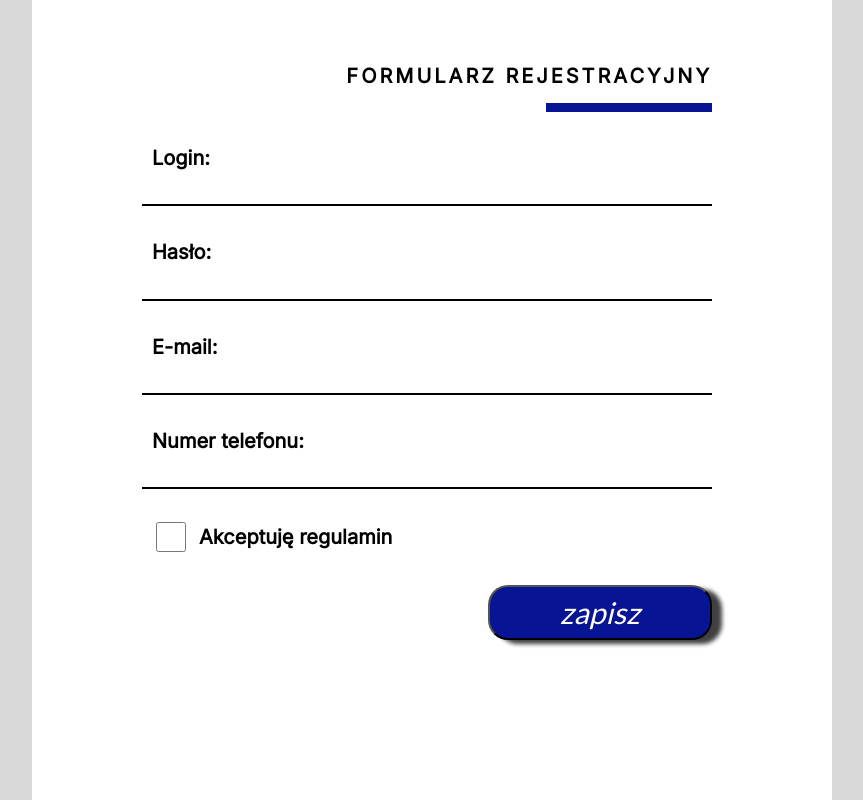
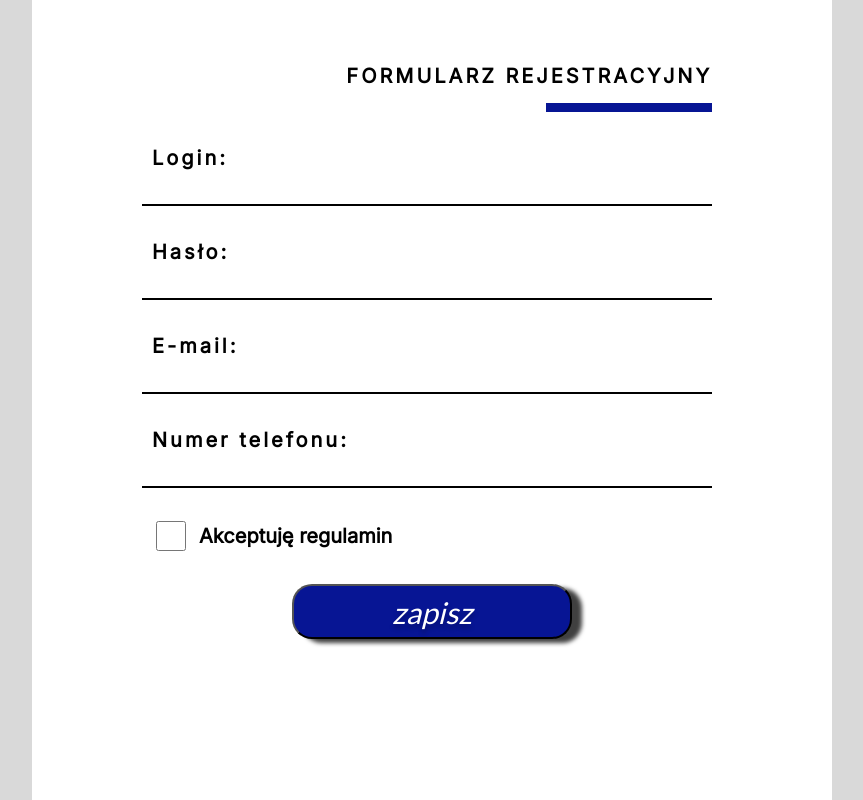
Before and after one commit to filobr/task, a React (Create React App) app: page /form in a window 1280 px wide. Shown: the whole page, without its empty margins (208-1071 px from the left). Built offline with nearby package versions, Linux system fonts and the light colour scheme.

Commit message:
2 - Feat: add helpers functions for styling

```diff
--- a/src/App.tsx
+++ b/src/App.tsx
@@ -4,8 +4,7 @@ import { BrowserRouter, Routes, Route } from "react-router-dom";
 import { Main } from "components/Main";
 import { FormPage } from "components/Form";
 
-const App: FC = () => {
-  return (
+const App: FC = () => (
   <BrowserRouter>
     <Routes>
       <Route path="/" element={<Main />} />
@@ -13,6 +12,5 @@ const App: FC = () => {
     </Routes>
   </BrowserRouter>
 );
-};
 
 export default App;
--- a/src/components/Form.tsx
+++ b/src/components/Form.tsx
@@ -2,23 +2,21 @@ import { FC, useState } from "react";
 import styled from "styled-components";
 
 import { Card, MainContainer } from "components/Main";
+import {
+  flexDisplay,
+  setButtonFont,
+  setInterFont,
+  setLatoFont,
+} from "helpers/helpers";
 
 const TitleContainer = styled.div`
-  width: 70%;
-  display: flex;
-  flex-direction: column;
+  ${flexDisplay("70%", "auto", "column")}
   align-items: flex-end;
   margin-top: 50px;
 `;
 
 const Title = styled.span`
-  font-family: "Inter";
-  font-style: normal;
-  font-weight: 800;
-  font-size: 20px;
-  line-height: 165%;
-  letter-spacing: 0.15em;
-  color: #000000;
+  ${setInterFont(20)};
   padding: 10px 0;
 `;
 
@@ -29,65 +27,40 @@ const TitleBox = styled.div`
 `;
 
 const Form = styled.form`
-  width: 70%;
-  display: flex;
-  flex-direction: column;
+  ${flexDisplay("70%", "auto", "column")}
   align-items: flex-end;
 `;
 
 const FormLabel = styled.label`
   width: 100%;
   text-align: left;
-  font-family: "Inter";
-  font-style: normal;
-  font-weight: 700;
-  font-size: 20px;
-  line-height: 165%;
-  color: #000000;
   margin-top: 30px;
+  ${setInterFont(20)};
 `;
 
 const FormInput = styled.input<{ isError?: boolean }>`
   width: 100%;
   padding: 5px;
   border: none;
-  border-bottom: 2px solid ${props => (props.isError ? "#F00000" : "#000000")};
+  border-bottom: 2px solid ${props => (props.isError ? "#FF0000" : "#000000")};
   background-color: #ffffff;
   outline: none;
-  font-size: 12px;
-  letter-spacing: 1.5px;
-  resize: none;
-
-  font-family: "Inter";
-  font-style: normal;
-  font-weight: 500;
-  font-size: 16px;
-  line-height: 120%;
-  color: #000000;
+  ${setLatoFont(16)};
 `;
 
 const FormButton = styled.input`
-  width: 224.3px;
+  width: 50%;
   height: 54.88px;
-
   background: #071594;
   box-shadow: 10px 4px 4px rgba(0, 0, 0, 0.75);
   border-radius: 20px;
-
-  font-family: "Lato";
-  font-style: italic;
-  font-weight: 400;
-  font-size: 30px;
-  line-height: 100%;
-  text-align: center;
-  color: #ffffff;
+  ${setButtonFont()};
   cursor: pointer;
+  margin: 0 25%;
 `;
 
 const AgreementContainer = styled.div`
-  width: 100%;
-  display: flex;
-  flex-direction: row;
+  ${flexDisplay("100%", "auto", "row")}
   align-items: center;
   gap: 10px;
   margin: 30px 0;
--- a/src/components/Main.tsx
+++ b/src/components/Main.tsx
@@ -4,39 +4,33 @@ import styled, { keyframes } from "styled-components";
 
 import icon from "assets/Icon.svg";
 import tick from "assets/Tick.svg";
+import {
+  flexDisplay,
+  setButtonFont,
+  setInterFont,
+  setLatoFont,
+} from "helpers/helpers";
 
 export const MainContainer = styled.div`
-  width: 100vw;
-  height: 100vh;
+  ${flexDisplay("100vw", "100vh", "row")};
   background: #d9d9d9;
-  display: flex;
   justify-content: center;
   align-items: center;
 `;
 
 export const Card = styled.div`
-  width: 100vh;
-  height: 100vh;
+  ${flexDisplay("100vh", "100vh", "column")};
   background: #ffffff;
-  display: flex;
-  flex-direction: column;
   align-items: center;
 `;
 
 const CardTopContent = styled.div`
-  width: 96%;
-  height: 15%;
-  display: flex;
+  ${flexDisplay("96%", "15%", "row")};
   justify-content: space-between;
   padding: 2%;
 `;
 const NameLabel = styled.span`
-  font-family: "Lato";
-  font-style: normal;
-  font-weight: 400;
-  font-size: 30px;
-  line-height: 100%;
-  color: #000000;
+  ${setLatoFont(30)};
 `;
 
 const FormButton = styled.button`
@@ -44,35 +38,22 @@ const FormButton = styled.button`
   height: 90px;
   background: #40483a;
   box-shadow: 10px 4px 4px rgba(0, 0, 0, 0.75);
-  border-radius: 20px;
-  font-family: "Lato";
-  font-style: italic;
-  font-weight: 400;
-  font-size: 30px;
-  line-height: 100%;
-  color: #ffffff;
-  text-shadow: 0px 4px 4px rgba(0, 0, 0, 0.25);
+  ${setButtonFont()};
   cursor: pointer;
 `;
 
 const CardMainContent = styled.div`
-  width: 100%;
-  height: 85%;
-  display: flex;
-  flex-direction: column;
+  ${flexDisplay("100%", "85%", "column")};
   align-items: center;
 `;
 
 const Profile = styled.div`
+  ${flexDisplay("500px", "450px", "column")};
   margin-bottom: 50px;
-  width: 500px;
-  height: 450px;
   background: #917878;
   border-radius: 500px 60px 300px 100px;
   backdrop-filter: blur(280px);
   filter: drop-shadow(12px 4px 4px rgba(0, 0, 0, 0.6));
-  display: flex;
-  flex-direction: column;
   align-items: center;
 `;
 
@@ -93,32 +74,23 @@ const ProfileImage = styled.div<ProfileImageProps>`
 
 const ProfileDetails = styled.div`
   margin-top: 20px;
-  display: flex;
-  flex-direction: row;
-  width: 60%;
+  ${flexDisplay("60%", "auto", "row")};
 `;
 
 const ProfileDetailsSide = styled.div`
-  display: flex;
-  width: 10%;
+  ${flexDisplay("10%", "auto", "row")};
   justify-content: center;
 `;
 
 const ProfileDetailsCenter = styled.div`
-  display: flex;
-  width: 90%;
+  ${flexDisplay("90%", "auto", "row")}
   justify-content: center;
 `;
 
 const ProfileName = styled.span`
-  font-family: "Inter";
-  font-style: normal;
-  font-weight: 800;
-  font-size: 30px;
-  line-height: 61px;
-  text-align: center;
-
-  color: #000000;
+  ${setInterFont(24)};
+  line-height: 100%;
+  letter-spacing: 0;
 `;
 
 const Icon = styled.img`
@@ -142,12 +114,7 @@ const NextButton = styled.button`
   background: #35660e;
   box-shadow: 10px 4px 4px rgba(0, 0, 0, 0.75);
   border-radius: 20px;
-  font-family: "Lato";
-  font-style: italic;
-  font-weight: 400;
-  font-size: 30px;
-  line-height: 100%;
-  color: #ffffff;
+  ${setButtonFont}
   padding: 20px;
   cursor: pointer;
 `;
--- /dev/null
+++ b/src/helpers/helpers.tsx
@@ -0,0 +1,39 @@
+export const setInterFont = (fontSize: number) => `
+font-family: "Inter";
+font-style: normal;
+font-weight: 800;
+font-size: ${fontSize}px;
+line-height: 165%;
+letter-spacing: 0.15em;
+color: #000000;
+`;
+
+export const setLatoFont = (fontSize: number) => `
+font-family: "Lato";
+font-style: normal;
+font-weight: 400;
+font-size: ${fontSize}px;
+line-height: 100%;
+color: #000000;
+`;
+
+export const setButtonFont = () => `
+font-family: "Lato";
+font-style: italic;
+font-weight: 400;
+font-size: 30px;
+line-height: 100%;
+color: #ffffff;
+text-shadow: 0px 4px 4px rgba(0, 0, 0, 0.25);
+`;
+
+type Direction = "row" | "column" | "row-reverse";
+
+export const flexDisplay = (
+  width: string,
+  height: string,
+  direction: Direction
+) => `display: flex;
+flex-direction: ${direction};
+width: ${width};
+height: ${height};`;
```
Lines whose indentation alone changed are shown as unchanged.
